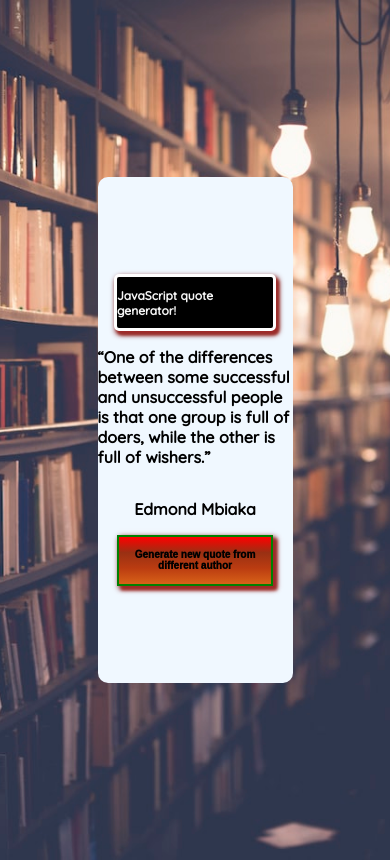
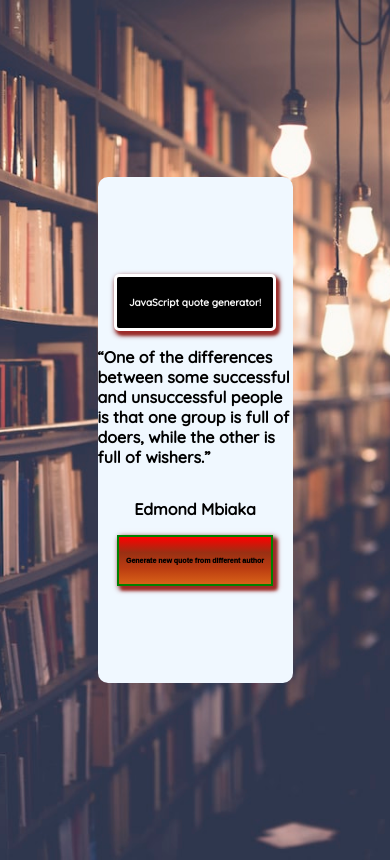
Before and after one commit to coffee4urhead/JavaScript-DOM-Manipulation, a plain HTML site: page Quote generator/quoteGeneratorPage.html in a window 390 px wide. Drawn offline with Linux system fonts and the light colour scheme.

Commit message:
Furthermore details in responsfulness in the webpage

```diff
--- a/Quote generator/quoteStyles.css
+++ b/Quote generator/quoteStyles.css
@@ -83,18 +83,6 @@ q::selection {
 @media screen and (max-width: 769px) {
     div.head-section {
         font-size: 7px;
-    }
-
-    button#gen-btn {
-        height: 6vh;
-        width: 20vw;
-        font-size: 12px;
-    }
-}
-@media screen and (max-width: 426px) {
-    div.head-section {
-        font-size: 6px;
-        height: 6vh;
         width: 40vw;
     }
 
@@ -108,9 +96,26 @@ q::selection {
         font-weight: 700;
     }
 }
+@media screen and (max-width: 426px) {
+    div.head-section {
+        font-size: 5px;
+        height: 6vh;
+        width: 40vw;
+    }
+
+    button#gen-btn {
+        height: 6vh;
+        width: 40vw;
+        font-size: 7px;
+    }
+    body {
+        font-size: 16px;
+        font-weight: 700;
+    }
+}
 @media screen and (max-width: 376px) {
     div.head-section {
-        font-size: 5px;
+        font-size: 4px;
         height: 6vh;
         width: 40vw;
     }
```
